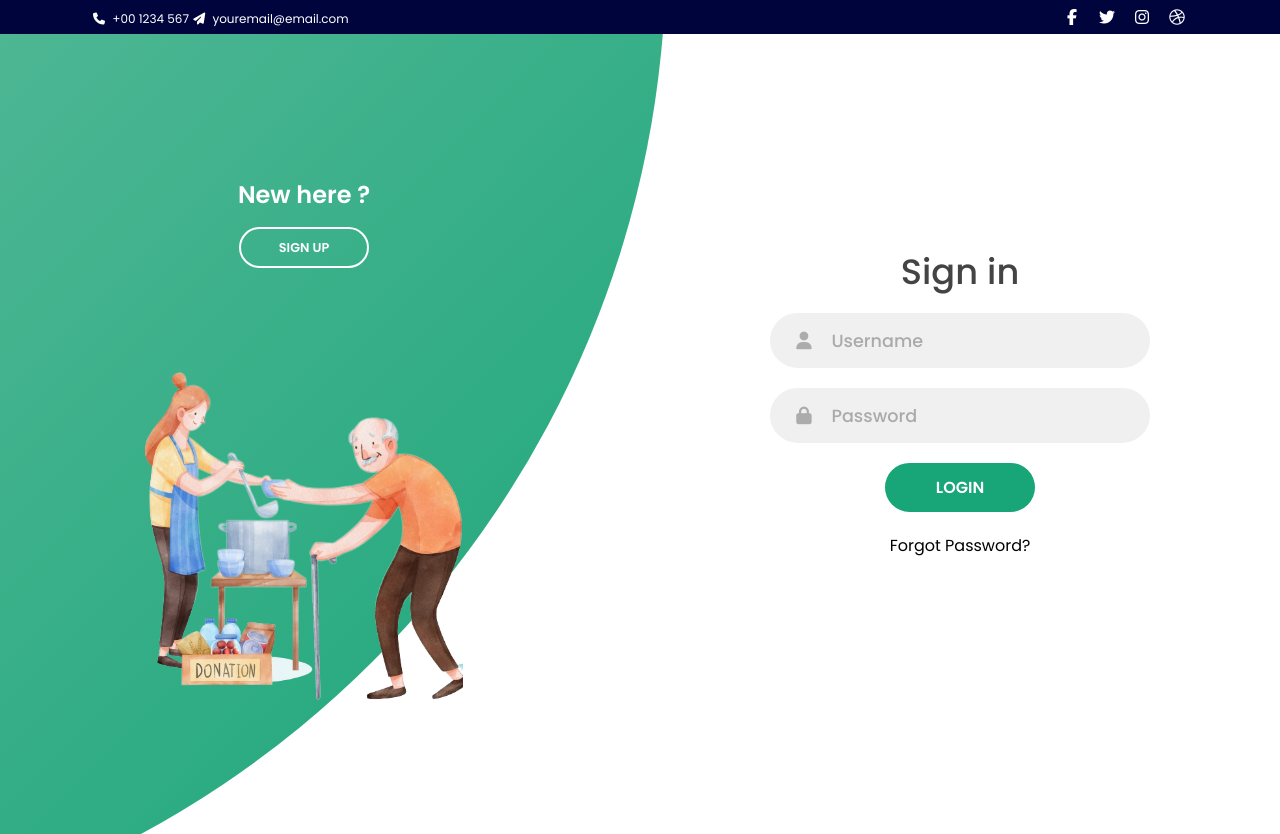
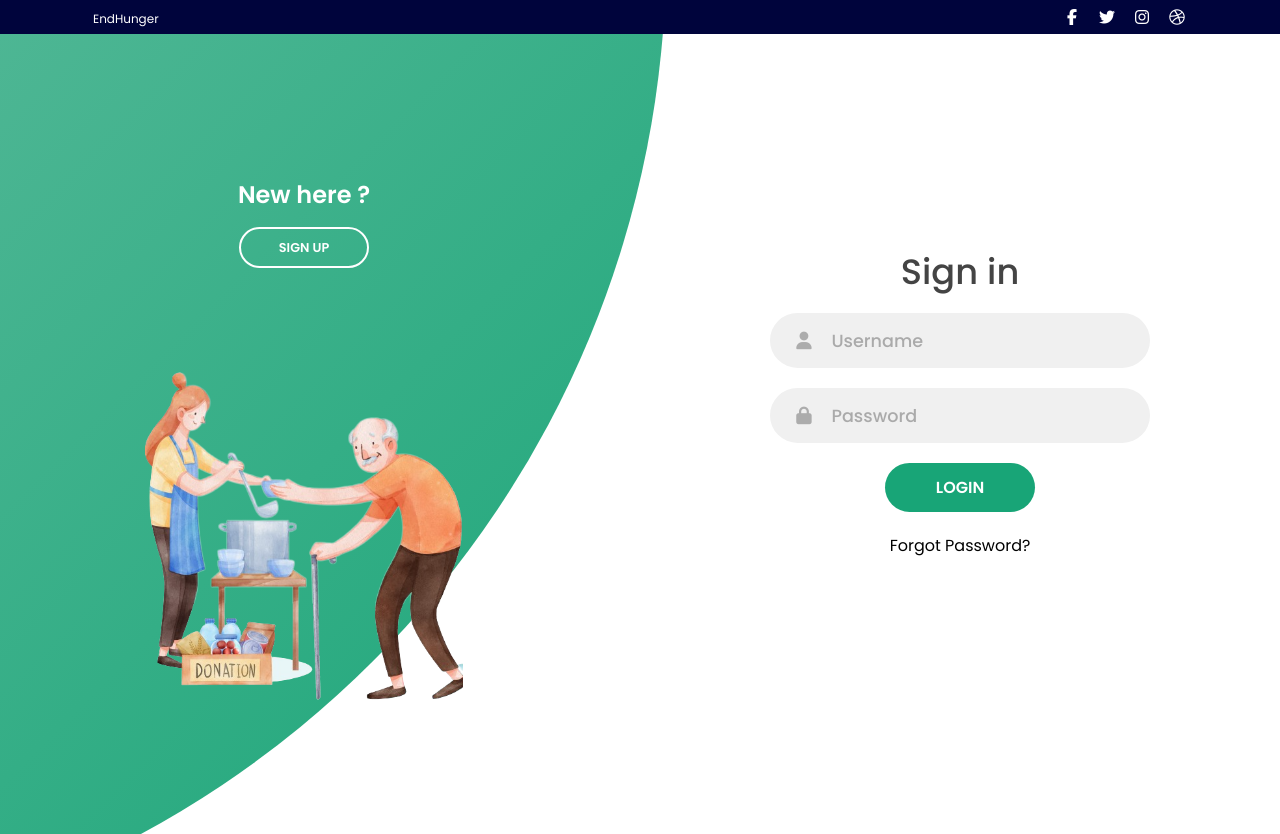
Before and after one commit to hindtaiba/EndHunger, a Django app: page /register-login/ in a window 1280 px wide. Run offline with Django 4.2, Linux system fonts and the light colour scheme; some libraries are stand-ins or nearby versions.

Commit message:
fix signin-signup

```diff
--- a/templates/login-register.html
+++ b/templates/login-register.html
@@ -18,8 +18,7 @@
 			<div class="row">
 				<div class="col-md-6 d-flex align-items-center">
 					<p class="mb-0 phone pl-md-2">
-						<a href="#" class="mr-2"><span class="fa fa-phone mr-1"></span> +00 1234 567</a>
-						<a href="#"><span class="fa fa-paper-plane mr-1"></span> youremail@email.com</a>
+						<a href="/" class="mr-2">EndHunger</a>
 					</p>
 				</div>
 				<div class="col-md-6 d-flex justify-content-md-end">
```
